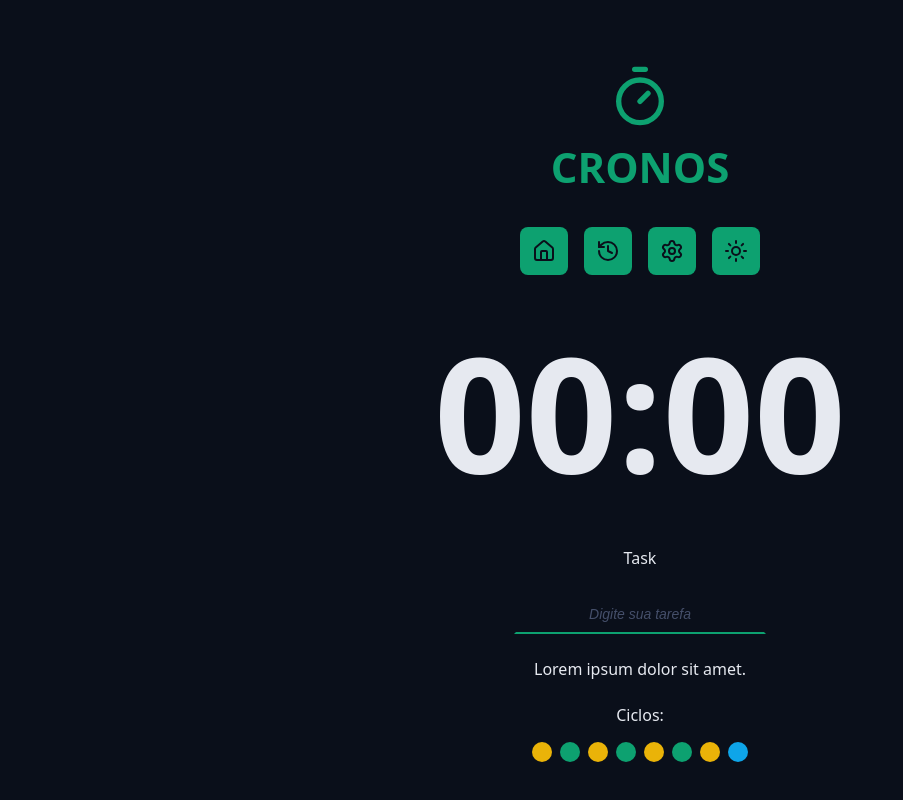
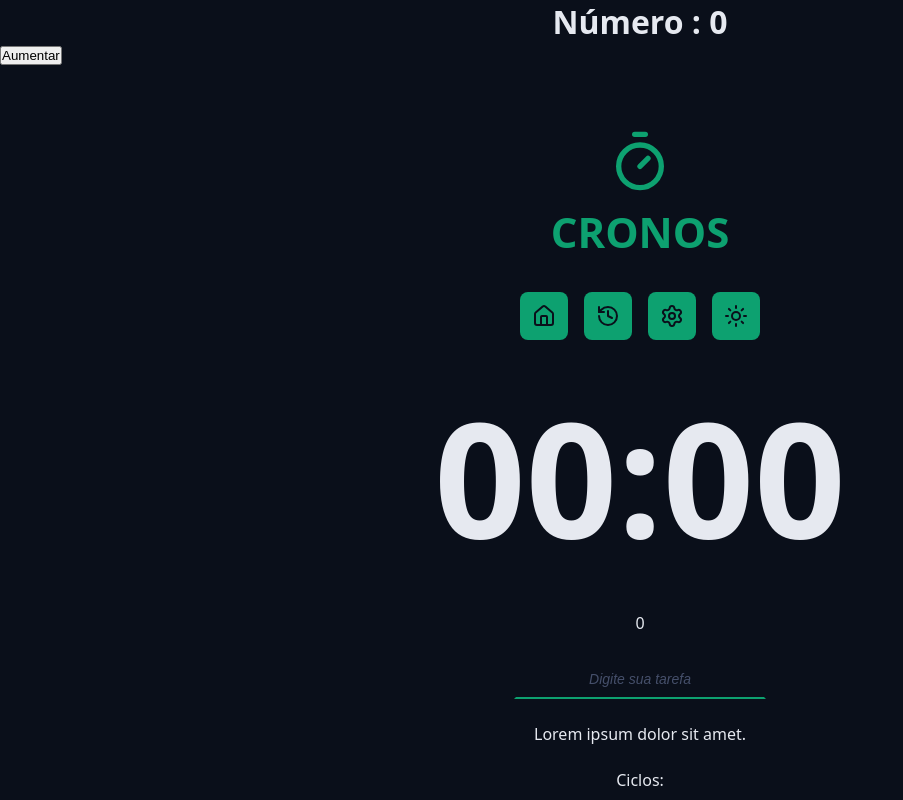
Before and after one commit to Henrique-Kriguer/pomodoro2, a React (Vite) app: page / in a window 1280 px wide. Shown: the top 800 px of the page, without its empty margins (0-903 px from the left). Built offline with nearby package versions, Linux system fonts and the light colour scheme.

Commit message:
exploring the useState

```diff
--- a/src/App.tsx
+++ b/src/App.tsx
@@ -4,16 +4,28 @@ import { CountDown } from './components/CountDown';
 import { Cycles } from './components/Cycles';
 import { DefaultButton } from './components/DefaultButton';
 import { DefaultInput } from './components/DefaultInput';
-import { Heading } from './components/Heading';
 import { Logo } from './components/Logo';
 import { Menu } from './components/Menu';
 import './styles/global.css';
 import './styles/theme.css';
 import { Footer } from './components/Footer';
+import { Heading } from './components/Heading';
 
 export function App() {
+  let numero = 0;
+  function handleClick() {
+    const span = document.getElementById('numero');
+    if (!span) return;
+    numero += 1;
+    span.innerText = numero.toString();
+    console.log(numero);
+  }
   return (
     <>
+      <Heading>
+        <span id='numero'>Número : {numero}</span>
+      </Heading>
+      <button onClick={handleClick}>Aumentar</button>
       <Container>
         <Logo />
       </Container>
@@ -27,7 +39,7 @@ export function App() {
         <form className='form' action=''>
           <div className='formRow'>
             <DefaultInput
-              labelText='Task'
+              labelText={numero.toString()}
               id='text'
               type='text'
               placeholder='Digite sua tarefa'
```
